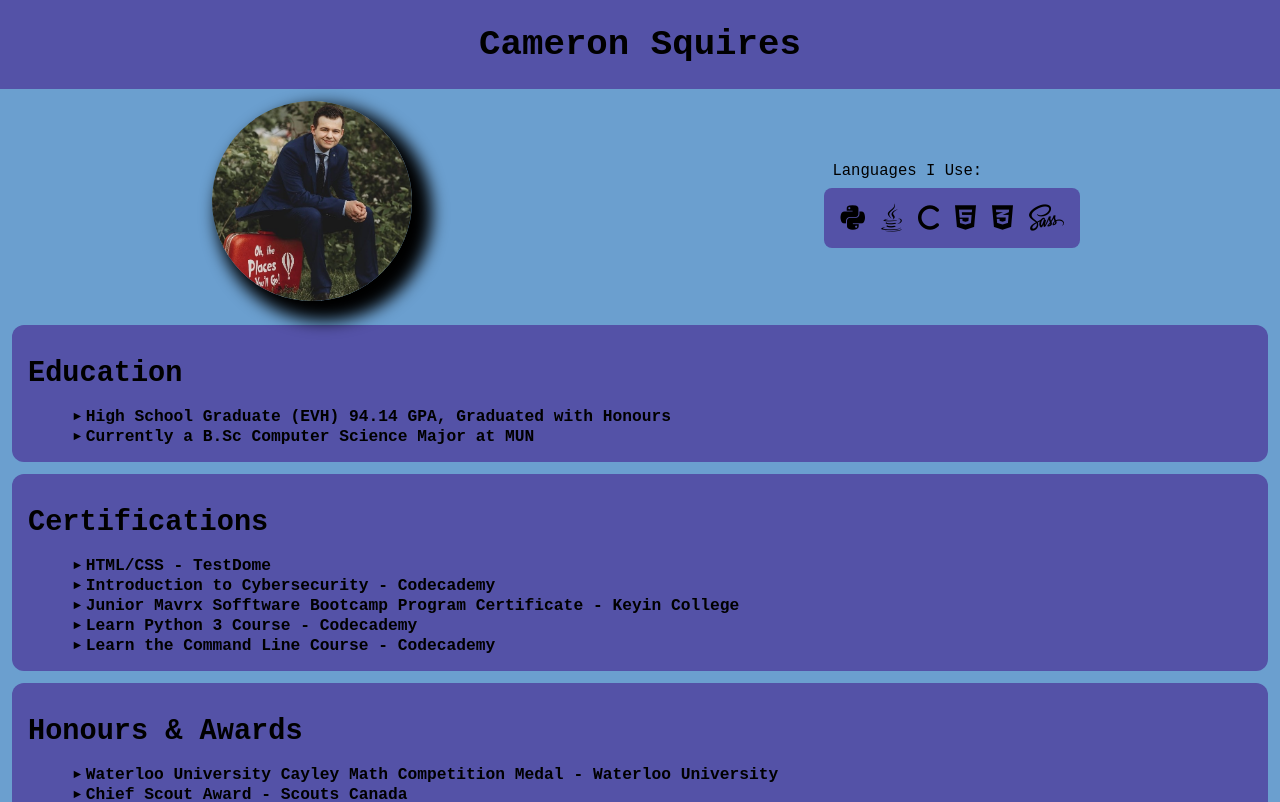
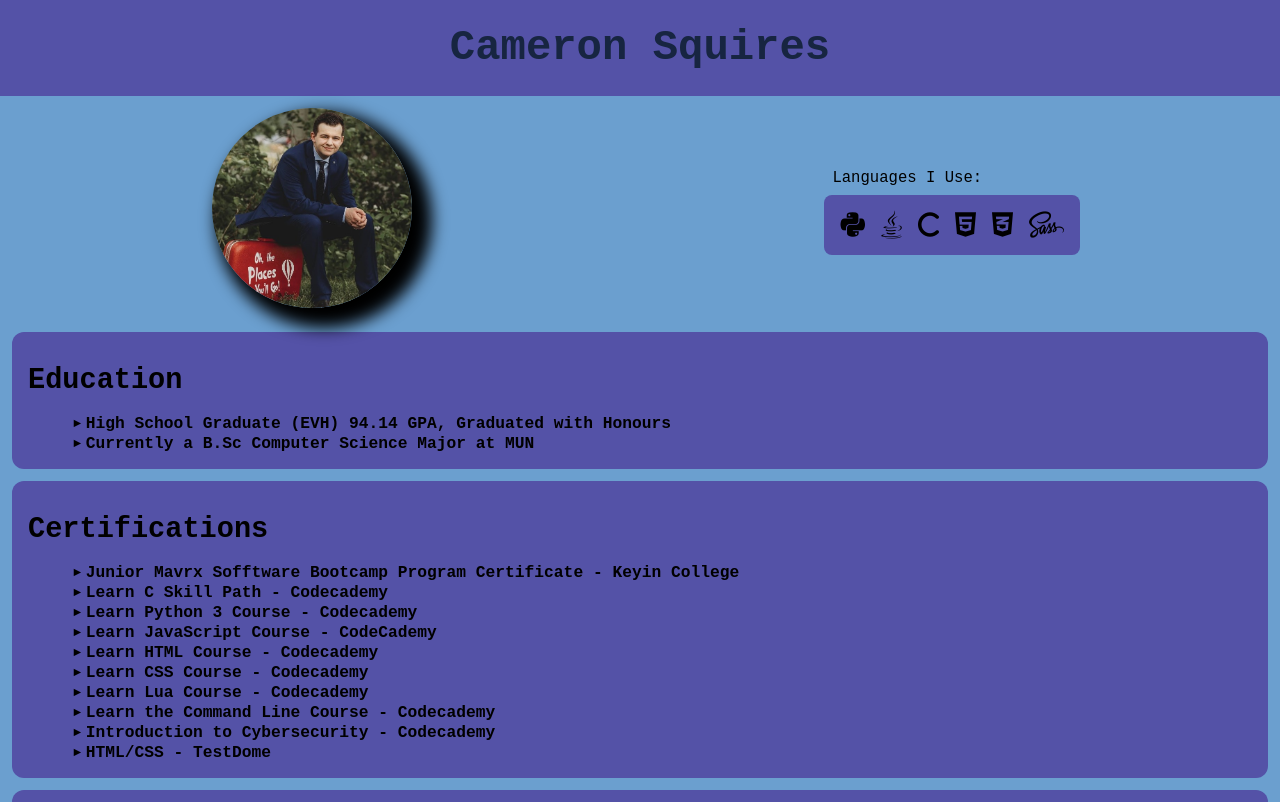
Before and after one commit to CameronSquires/cameronsquires.github.io, a plain HTML site: page index.html in a window 1280 px wide. Shown: the top 802 px of the page. Drawn offline with nearby package versions, Linux system fonts and the light colour scheme.

Commit message:
Updated Certifications
Updated 'Certifications' section and fixed / updated a few minor things

```diff
--- a/index.html
+++ b/index.html
@@ -14,7 +14,7 @@
 </head>
 <body>
     <header>
-        <h1>Cameron Squires</h1>
+        <h1 id="name">Cameron Squires</h1>
         <div id="header-div">
             <img class="hover-expand-image" id="picture-of-me" src="Picture of me.JPG", alt="Picture of myself" />
             <div id="programming-languages">
@@ -46,11 +46,16 @@
             <div class="tab hover-expand" id="certifications">
                 <h2>Certifications</h2>
                 <ul>
+                    <li>Junior Mavrx Sofftware Bootcamp Program Certificate - Keyin College</li>
+                    <li>Learn C Skill Path - Codecademy</li>
+                    <li>Learn Python 3 Course - Codecademy</li>
+                    <li>Learn JavaScript Course - CodeCademy</li>
+                    <li>Learn HTML Course - Codecademy</li>
+                    <li>Learn CSS Course - Codecademy</li>
+                    <li>Learn Lua Course - Codecademy</li>
+                    <li>Learn the Command Line Course - Codecademy</li>
+                    <li>Introduction to Cybersecurity - Codecademy</li>
                     <li>HTML/CSS - TestDome</li>
-                    <li>Introduction to Cybersecurity - Codecademy</li>
-                    <li>Junior Mavrx Sofftware Bootcamp Program Certificate - Keyin College</li>
-                    <li>Learn Python 3 Course - Codecademy</li>
-                    <li>Learn the Command Line Course - Codecademy</li>
                 </ul>
             </div>
 
@@ -104,7 +109,7 @@
                 <h2>Projects</h2>
                 <ul id="project-list">
                     <li class="project"><a class="projectlink" href="https://kiwanisclubgfw.ca/">Kiwanis Club GFW Website - Wordpress</a></li>
-                    <li class="project"><a class="projectlink" href="https://github.com/CameronSquires/text-tic-tac-toe">Text-Based Tic-Tac-Toe</a></li>
+                    <li class="project"><a class="projectlink" href="https://github.com/CameronSquires/text-tic-tac-toe">Text-Based Tic-Tac-Toe - Python</a></li>
                     <li class="project"><a class="projectlink" href="https://cameronsquires.github.io/">My Portfolio - HTML/SCSS</a></li>
                     <li class="project"><a class="projectlink" href="https://github.com/CameronSquires/ping-pong">Pong Recreation - PyGame</a></li>
                     <li class="project"><a class="projectlink" href="https://github.com/CameronSquires/racecar">Simple Racecar Game - PyGame</a></li>
--- a/styles.scss
+++ b/styles.scss
@@ -6,6 +6,15 @@ $icon-size: 1.75rem;
 * {
     margin:0;
     word-wrap: break-word;
+}
+
+#name {
+    transition: 0.5s ease-in-out;
+}
+
+#name:hover {
+    color: #172541;
+    font-size: 3.25em;
 }
 
 body {
```
Also changed, not shown: styles.css, 1 other file.
